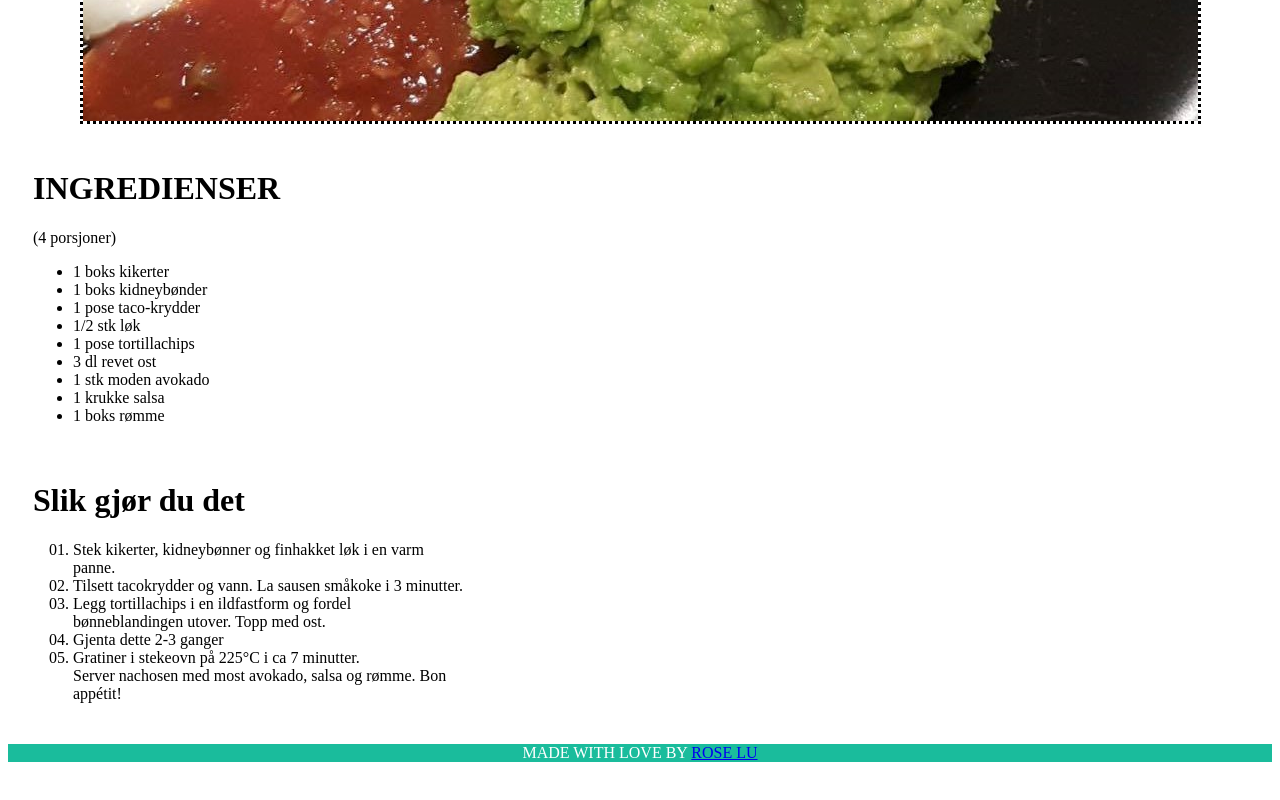
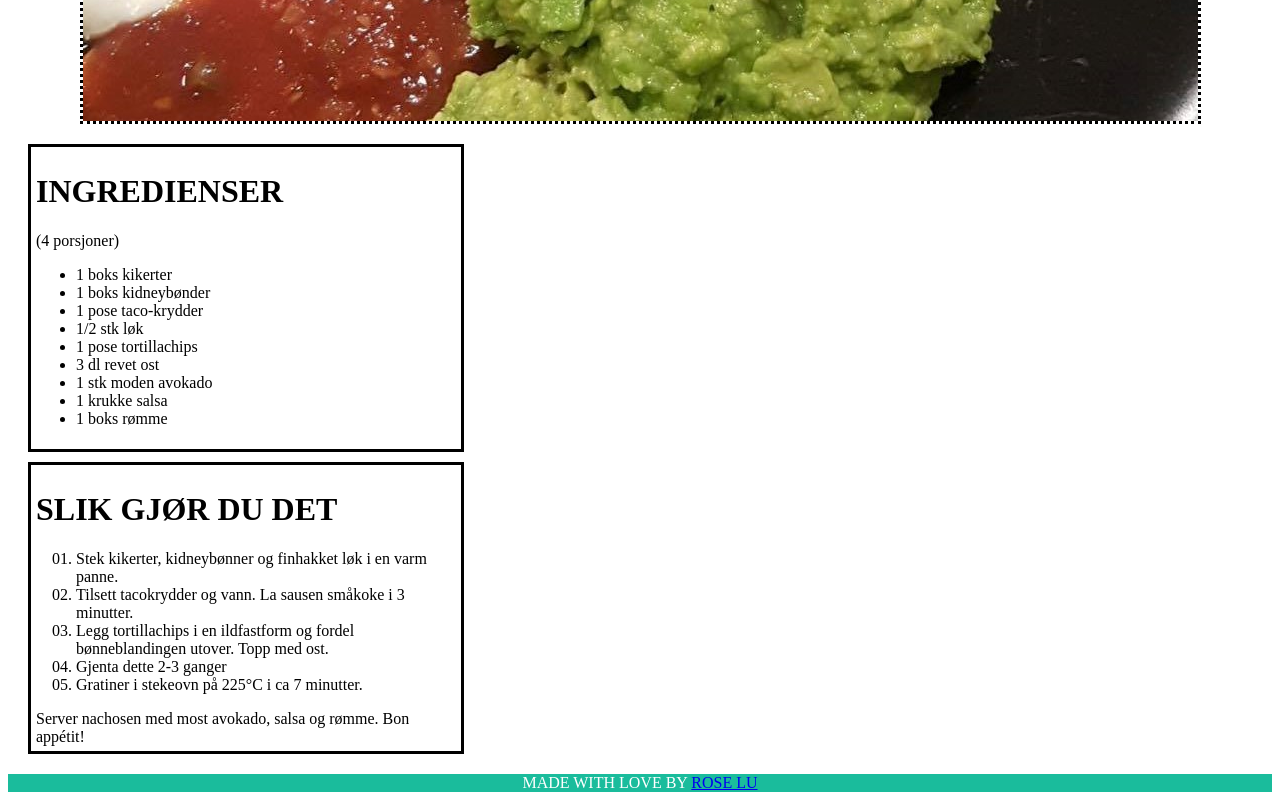
Before and after one commit to lurose/kokebok, a plain HTML site: page oppskrift1/index.html in a window 1280 px wide. Shown: the part 877-1677 px from the top of the page. Before the commit the page ends 1647 px from the top, so only its background shows below. Drawn offline with Linux system fonts and the light colour scheme.

```diff
--- a/oppskrift1/index.html
+++ b/oppskrift1/index.html
@@ -31,15 +31,15 @@
                 </ul>
             </div>
             <div class = "oppskrift">
-                <h1>Slik gjør du det</h1>
+                <h1>SLIK GJØR DU DET</h1>
                 <ul class = "fremgangsmåte">
                     <li>Stek kikerter, kidneybønner og finhakket løk i en varm panne.</li>
                     <li>Tilsett tacokrydder og vann. La sausen småkoke i 3 minutter.</li>
                     <li>Legg tortillachips i en ildfastform og fordel bønneblandingen utover. Topp med ost.</li>
                     <li>Gjenta dette 2-3 ganger</li>
                     <li>Gratiner i stekeovn på 225<span>&#176</span>C i ca 7 minutter.</li>
-                    Server nachosen med most avokado, salsa og rømme. Bon appétit!
                 </ul>
+                Server nachosen med most avokado, salsa og rømme. Bon appétit!
             </div>
         </div>
     </div>
--- a/oppskrift1/oppskrift1.css
+++ b/oppskrift1/oppskrift1.css
@@ -30,11 +30,12 @@ img {
 
 .oppskrift {
     position: relative;
-    width: 50%;
+    width: 48%;
     float: left;
     padding: 5px;
     margin: 5px;
-  }
+    border-style: solid;
+}
 
 .ingredienser {
     list-style-type: disc;
```
